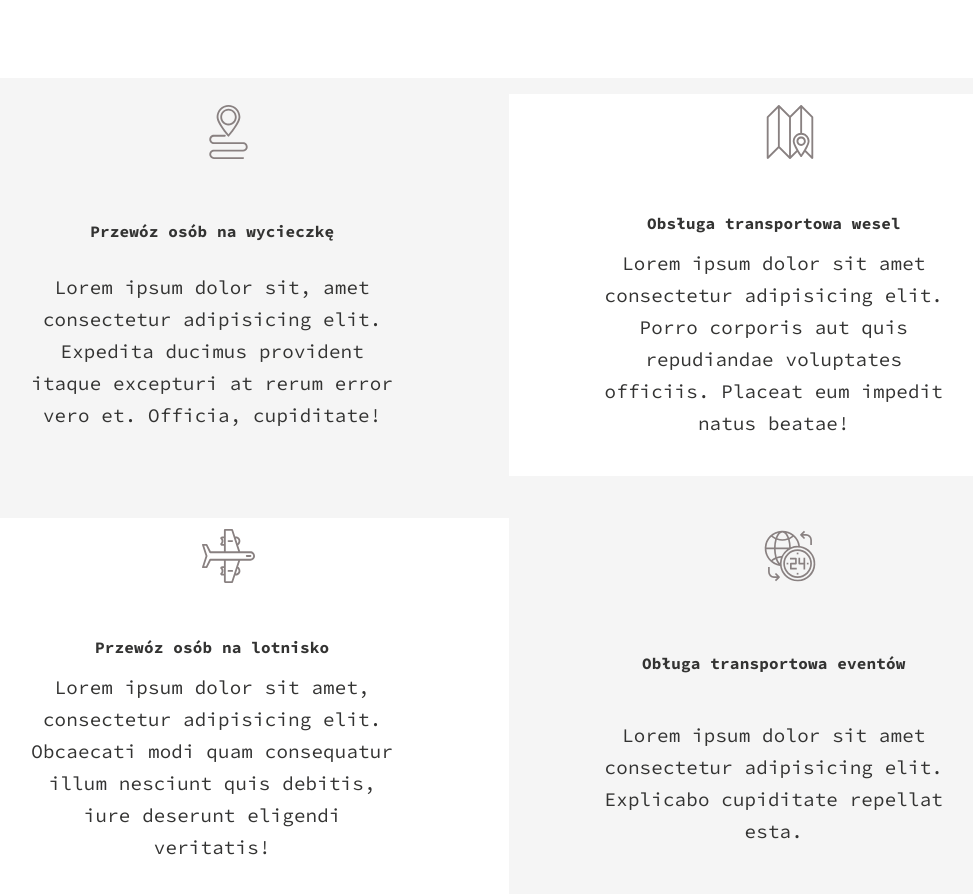
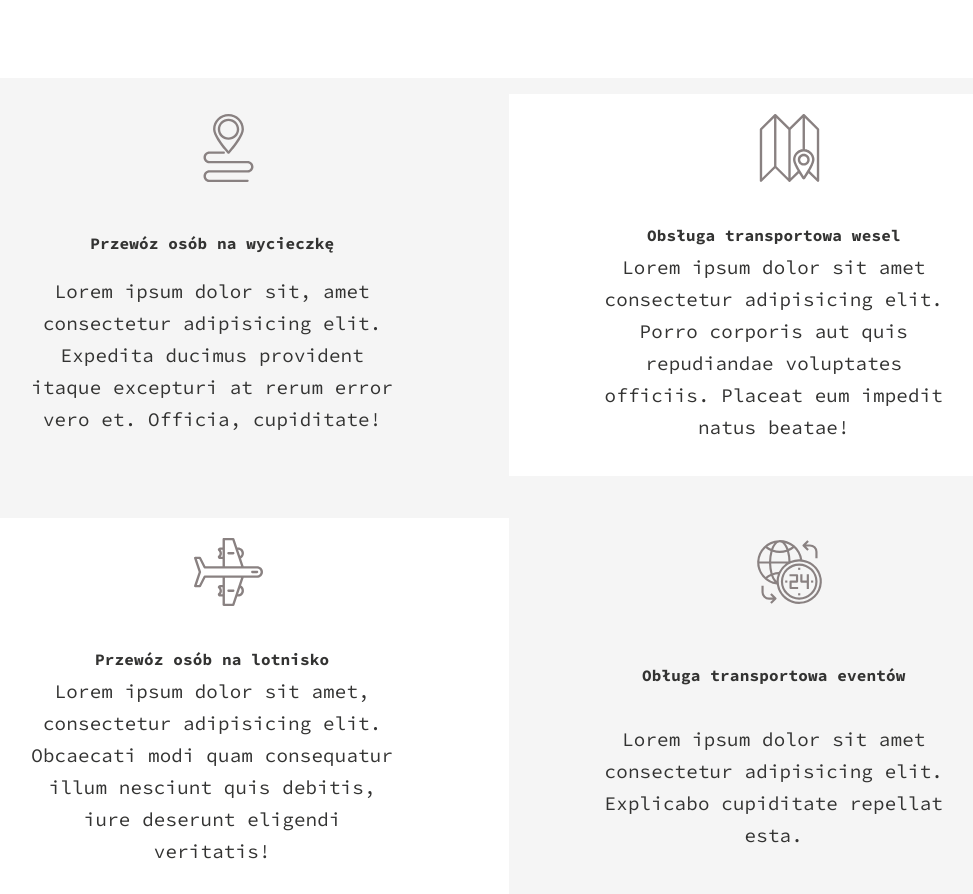
Before and after one commit to PiotrNazaruk/Proniko---react-website, a Gatsby site: page / in a window 1280 px wide. Shown: the part 1122-2016 px from the top of the page, without its empty margins (131-1104 px from the left). Built offline with nearby package versions, Linux system fonts and the light colour scheme; Gatsby itself is replaced by a stand-in of ours.

Commit message:
resize icons

```diff
--- a/src/styles/icons.scss
+++ b/src/styles/icons.scss
@@ -37,12 +37,13 @@
  height: 20%;
  display: flex;
  align-items: center;
+ margin-top: 1rem;
 
   @include desktop{
    height: 20%;
   }
   img{
-    height: 70%;
+    height: 90%;
   }
 
 }
```
